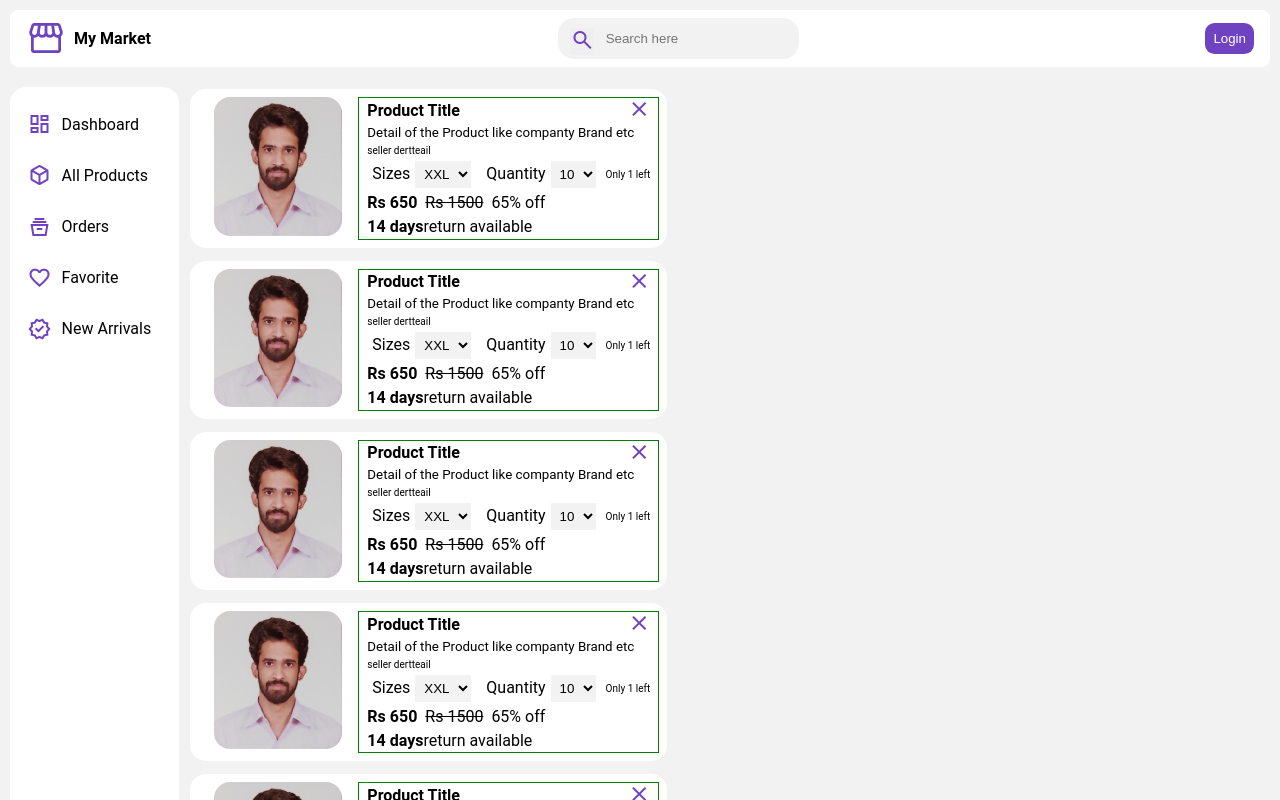
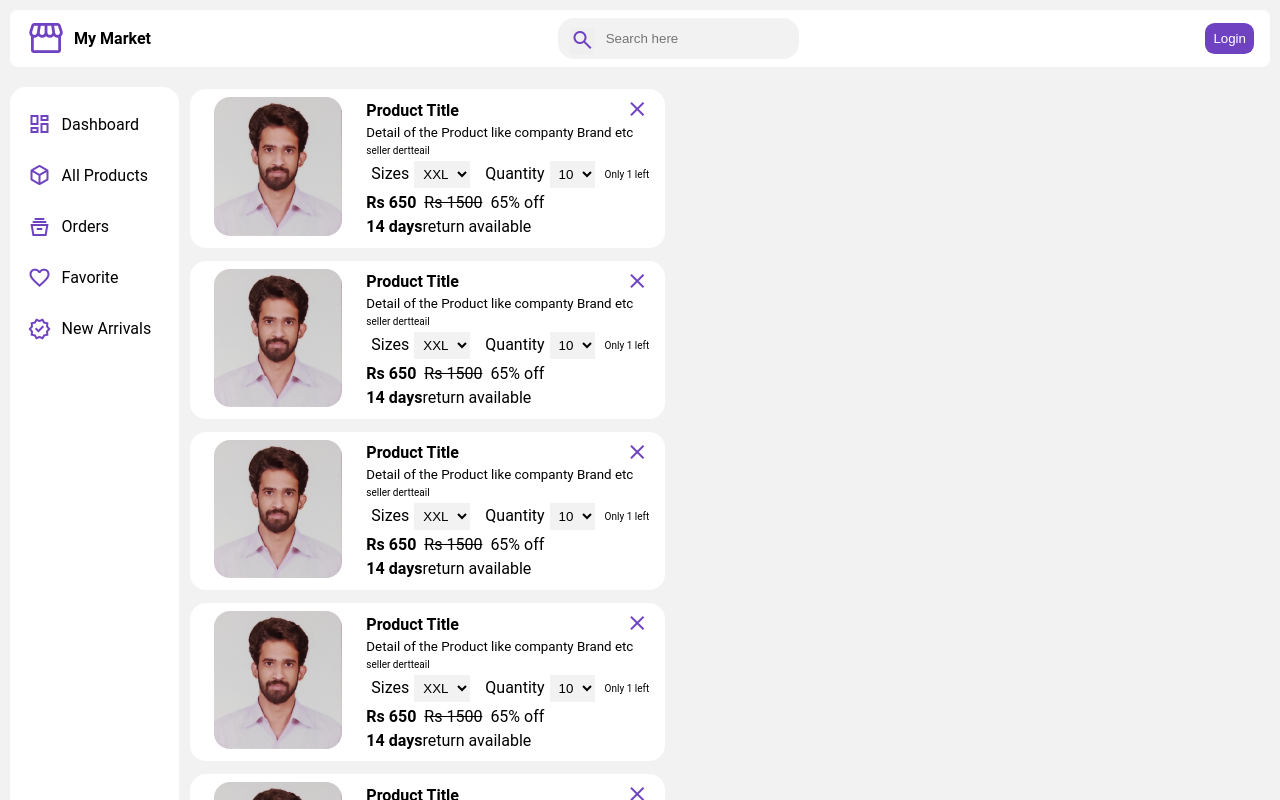
Before and after one commit to Sumitpanchal1993/EcommerceApp, a React (Create React App) app: page /cart in a window 1280 px wide. Shown: the top 800 px of the page. Built offline with nearby package versions, Linux system fonts and the light colour scheme.

Commit message:
one more

```diff
--- a/src/Sub Components/CartItem.css
+++ b/src/Sub Components/CartItem.css
@@ -23,7 +23,7 @@
 }
 
 .prdDetail {
-  border: 1px solid green;
+  /* border: 1px solid green; */
   display: flex;
   flex-direction: column;
   align-items: last baseline;
```
